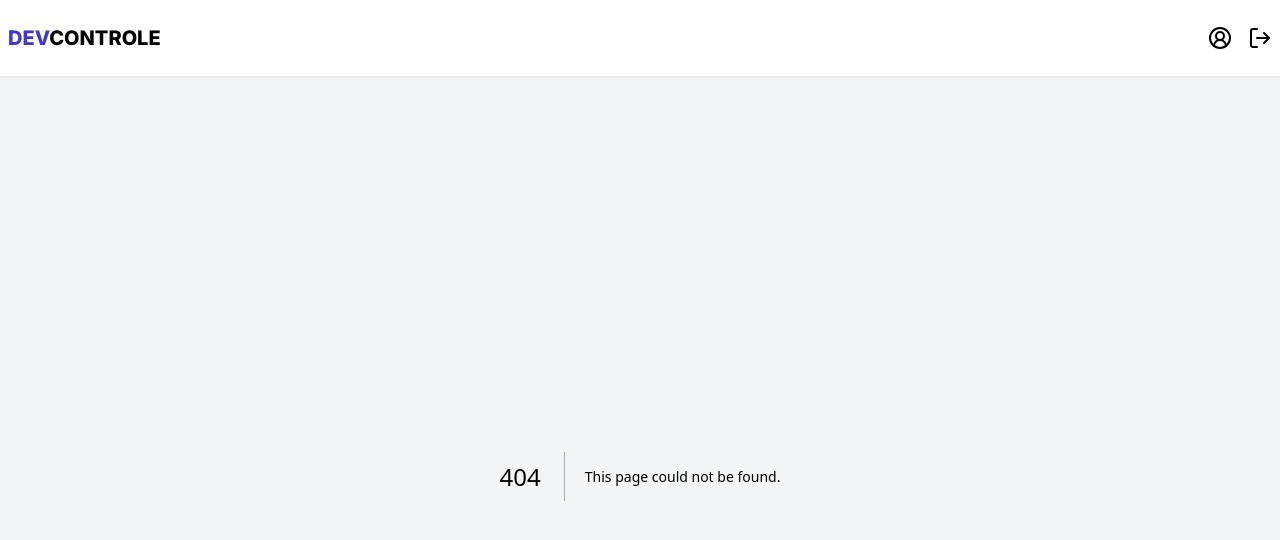
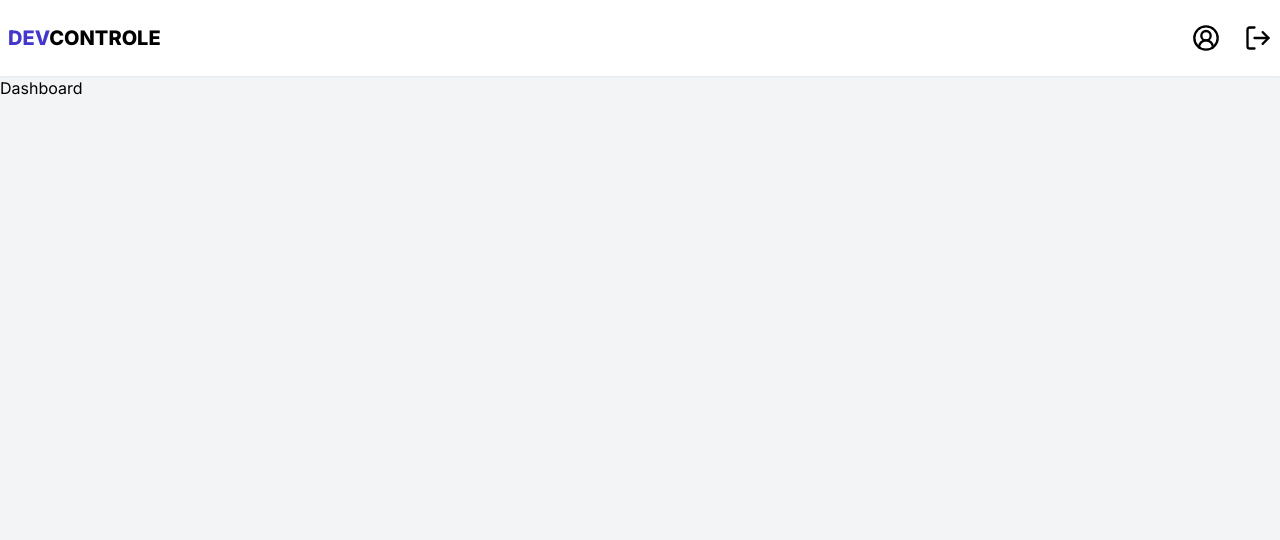
Before and after one commit to reisArthur2602/devcontrole, a Next.js app: page /dashboard in a window 1280 px wide. Before the commit this address had no page. Shown: the top 540 px of the page. Built offline with nearby package versions, Linux system fonts and the light colour scheme.

Commit message:
feat: add dashboard page initial

```diff
--- /dev/null
+++ b/src/app/dashboard/page.tsx
@@ -0,0 +1,12 @@
+import { Container } from '@/components/container'
+
+
+const Dashboard = () => {
+  return (
+    <Container>
+        <h1>Dashboard</h1>
+    </Container>
+  )
+}
+
+export default Dashboard
--- a/src/app/layout.tsx
+++ b/src/app/layout.tsx
@@ -6,7 +6,7 @@ import { Header } from '@/components/header';
 const inter = Inter({ subsets: ['latin'] });
 
 export const metadata: Metadata = {
-  title: 'Dev Controle - Seu sistema de gerenciamento',
+  title: 'Dev Controle - O seu sistema de gerenciamento',
   description: 'Gerencie seus clientes e atendimentos de forma fácil',
 };
 
@@ -18,10 +18,10 @@ export default function RootLayout({
   return (
     <html lang="en">
       <body className={inter.className}>
-        <div className="min-h-screen flex flex-col bg-gray-100">
+        <main className="min-h-screen flex flex-col bg-gray-100">
           <Header />
           {children}
-        </div>
+        </main>
       </body>
     </html>
   );
--- a/src/components/header/index.tsx
+++ b/src/components/header/index.tsx
@@ -1,10 +1,10 @@
-import { LogOut , UserCircle2 } from 'lucide-react';
+import { LogOut, UserCircle2 } from 'lucide-react';
 import Link from 'next/link';
 import React from 'react';
 
 export const Header = () => {
   return (
-    <header className="w-full px-2 py-6 items-center justify-center bg-white shadow-sm">
+    <header className="w-full px-2 py-6 items-center justify-center bg-white shadow-sm shadow-slate-200">
       <div className="max-w-7xl mx-auto flex justify-between items-center">
         <Link href="/">
           <h1 className="text-xl font-extrabold uppercase hover:tracking-widest duration-300">
@@ -13,14 +13,16 @@ export const Header = () => {
           </h1>
         </Link>
 
-        <div className="flex gap-4">
-
-          <Link href="/dashboard">
-            <UserCircle2 size={24} />
+        <div className="flex gap-6">
+          <Link
+            href="/dashboard"
+            className="hover:text-indigo-500 duration-200"
+          >
+            <UserCircle2 size={28} />
           </Link>
 
-          <button>
-            <LogOut size={24}/>
+          <button className="hover:text-indigo-500 duration-200">
+            <LogOut size={28} />
           </button>
         </div>
       </div>
```
